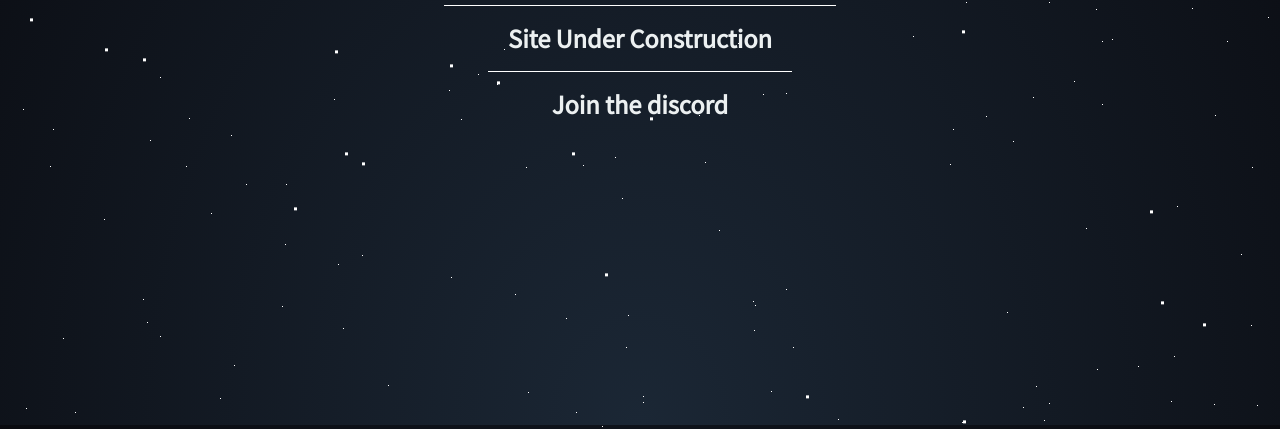
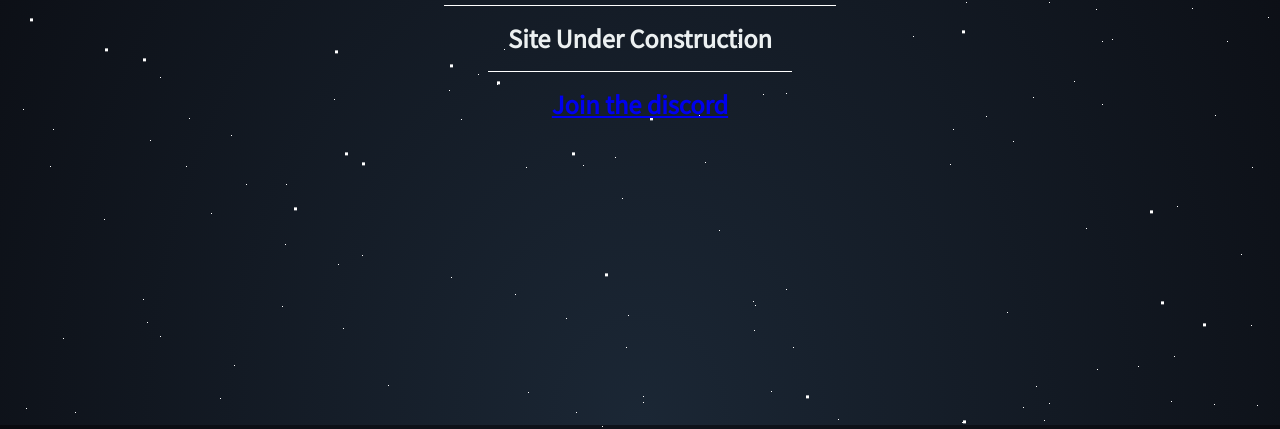
Before and after one commit to Sahara-social/coming-soon-website, a plain HTML site: page index.html in a window 1280 px wide. Shown: the part 375-804 px from the top of the page. Drawn offline with nearby package versions, Linux system fonts and the light colour scheme.

Commit message:
Update index.html

```diff
--- a/index.html
+++ b/index.html
@@ -16,7 +16,7 @@
         <section class="contact">
             <h1 class="title">Sahara social</h1>
             <h2 class="sub-title">Site Under Construction</h2>
-            <h2 class="sub-title" href="https://discord.gg/eMzH4SP8cT">Join the discord</h2>
+            <a href="https://discord.gg/eMzH4SP8cT"><h2 class="sub-title">Join the discord</h2></a>
         </section>
     </main>
 
```
